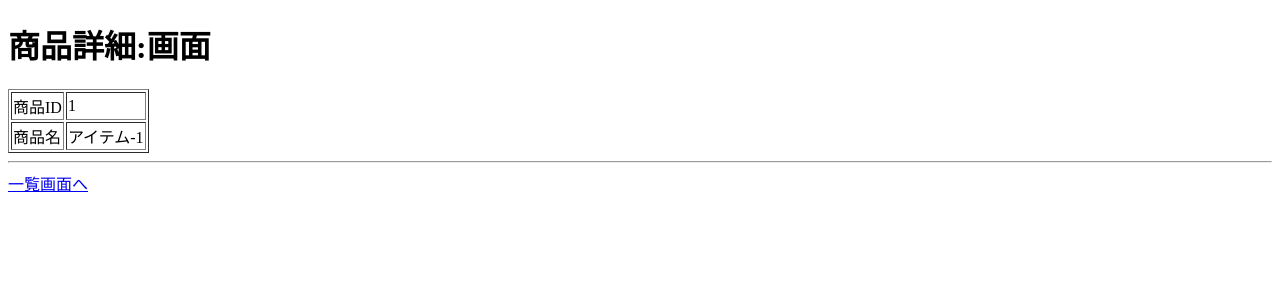
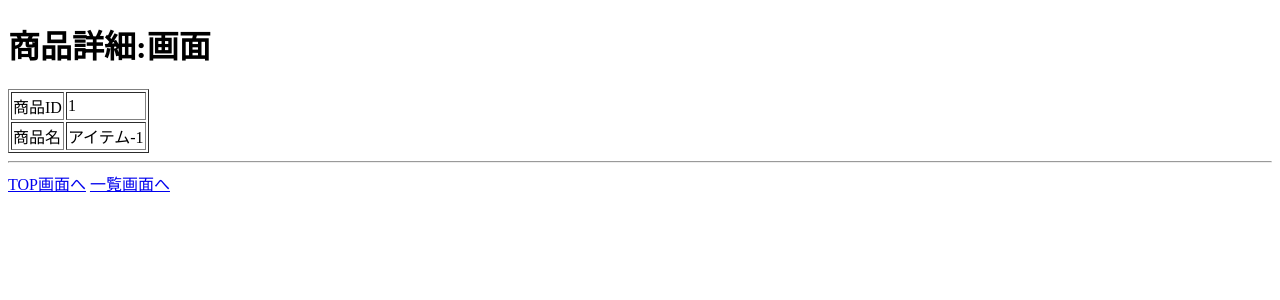
Before and after one commit to mugihouse/python-flask-app, a Flask app: page /detail/1 in a window 1280 px wide. Shown: the top 300 px of the page. Run offline with Flask 3, Linux system fonts and the light colour scheme.

Commit message:
Change: 共通部分を引き継ぎ

```diff
--- a/templates-sample/templates/detail.html
+++ b/templates-sample/templates/detail.html
@@ -11,4 +11,7 @@
 </table>
 {% endblock %}
 
-{% block footer %}<a href="{{ url_for('item_list')}}">一覧画面へ</a>{% endblock %}
+{% block footer %}
+  {{super()}}
+  <a href="{{ url_for('item_list')}}">一覧画面へ</a>
+{% endblock %}
```
